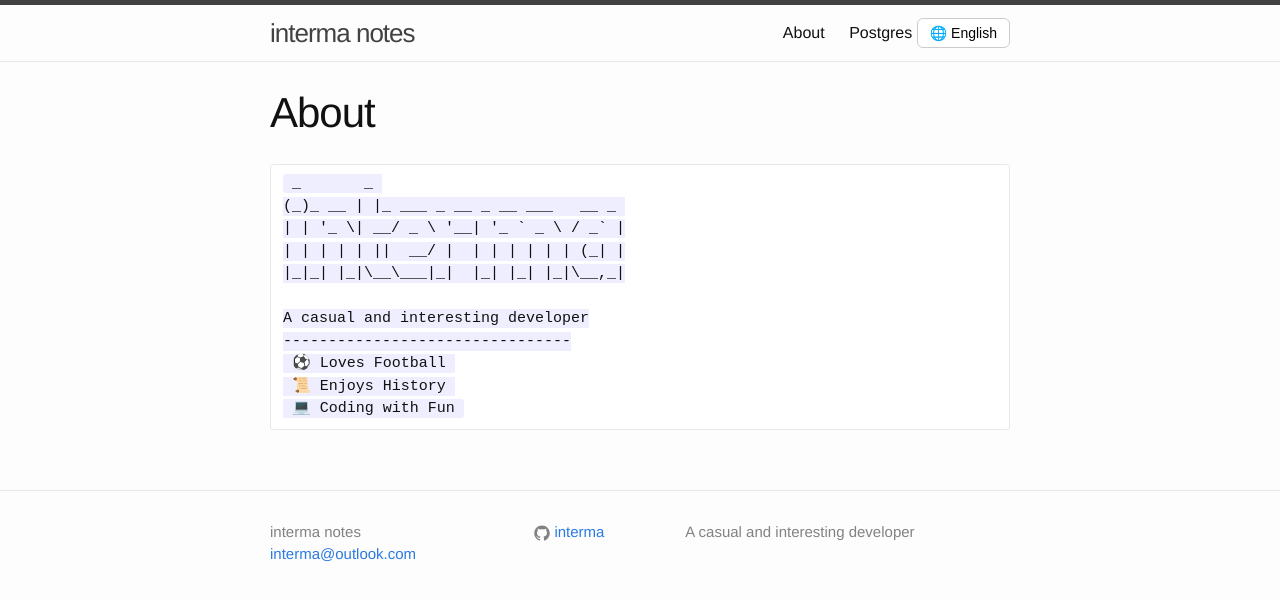
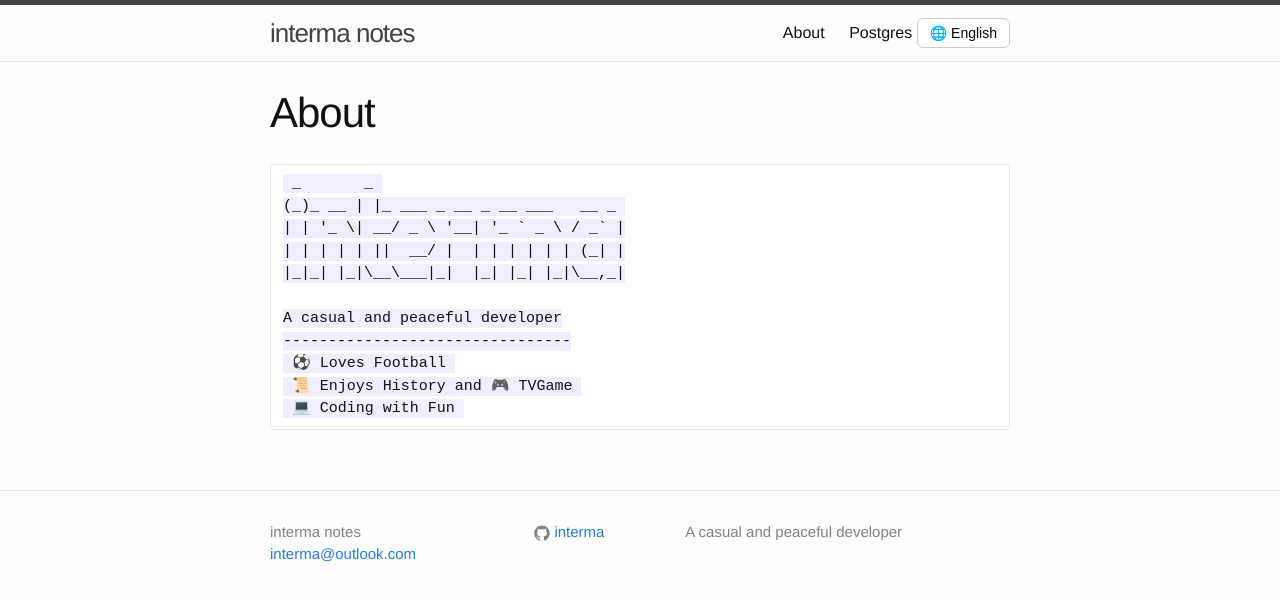
Before and after one commit to interma/interma.github.io, a Jekyll site: the page built from about.markdown, in a window 1280 px wide. Shown: the top 600 px of the page. Built offline with Jekyll 4.4.1, drawn with Linux system fonts in a browser that asks for light colours.

Commit message:
refined personalize

````diff
--- a/_config.yml
+++ b/_config.yml
@@ -30,6 +30,7 @@ baseurl: "" # the subpath of your site, e.g. /blog
 url: "http://interma.github.io" # the base hostname & protocol for your site
 # twitter_username: jekyllrb
 github_username:  interma
+personalize: A casual and peaceful developer
 
 # Build settings
 theme: minima
--- a/_includes/footer.html
+++ b/_includes/footer.html
@@ -44,7 +44,7 @@
       </div>
 
       <div class="footer-col  footer-col-3">
-        <p class="text">A casual and interesting developer</p>
+        <p class="text">{{ site.personalize }}</p>
       </div>
     </div>
 
--- a/about.markdown
+++ b/about.markdown
@@ -11,9 +11,9 @@ permalink: /about/
 | | | | | ||  __/ |  | | | | | | (_| |
 |_|_| |_|\__\___|_|  |_| |_| |_|\__,_|
 
-A casual and interesting developer
+{{ site.personalize }}
 --------------------------------
  ⚽ Loves Football
- 📜 Enjoys History
+ 📜 Enjoys History and 🎮 TVGame
  💻 Coding with Fun
 ```
````
